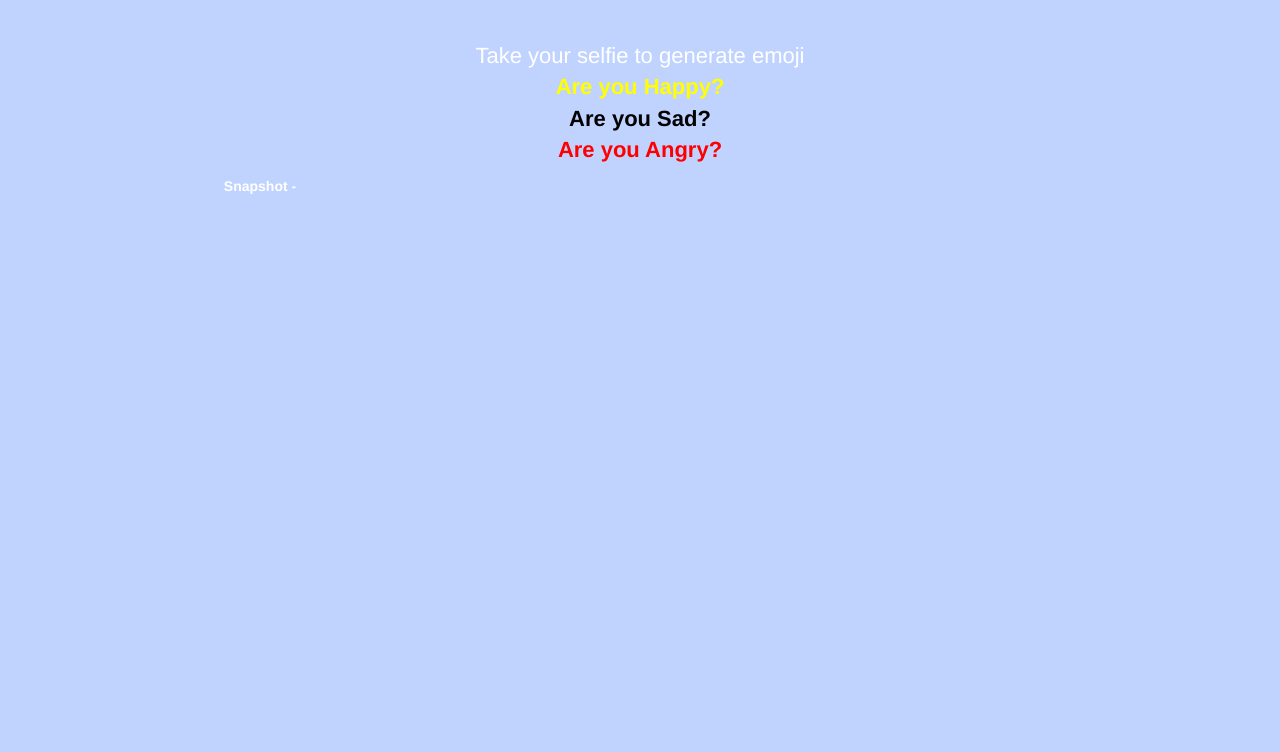
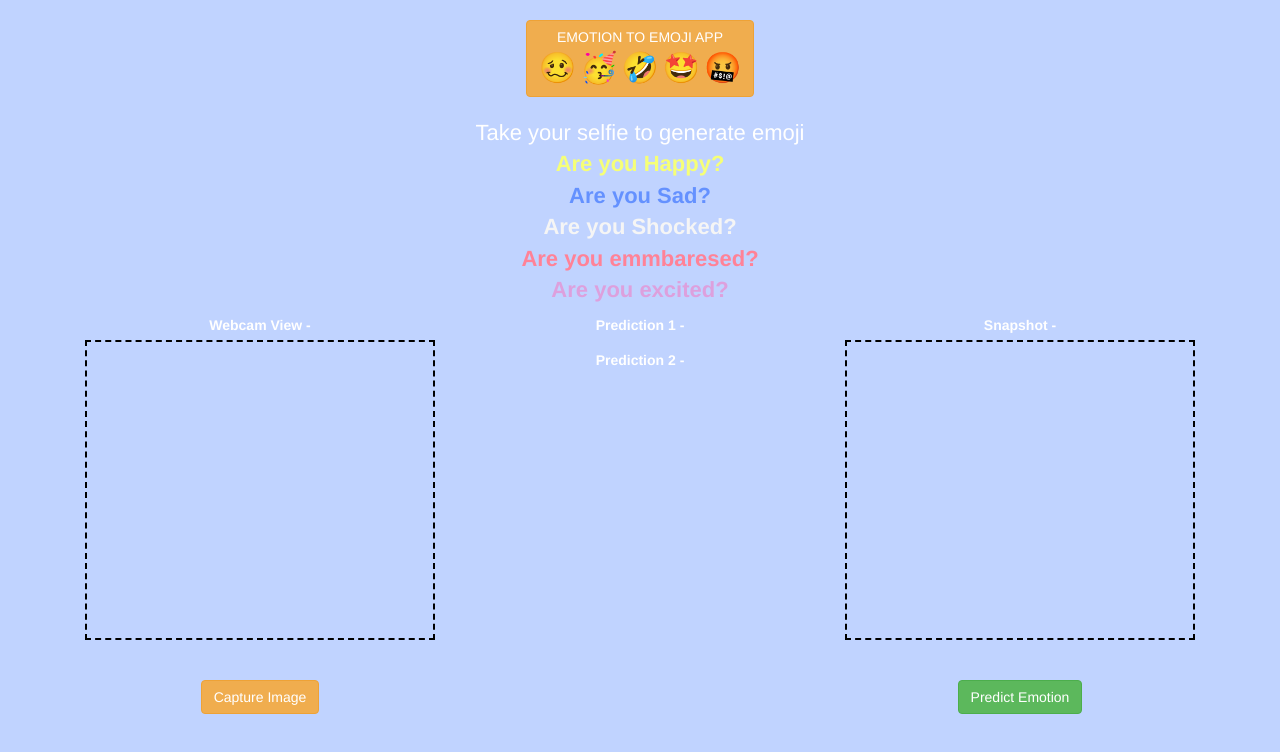
Before and after one commit to Annikatheamazing/emotion-to-emoji, a plain HTML site: page index.html in a window 1280 px wide. Drawn offline with nearby package versions, Linux system fonts and the light colour scheme.

Commit message:
Update index.html

```diff
--- a/index.html
+++ b/index.html
@@ -17,24 +17,54 @@
     <div class="container">
 
       <center>
+  <h3 class="btn btn-warning heading ">EMOTION TO EMOJI APP
 
+    <br>
+    <span>&#129396;</span>
+    <span>&#129395;</span>
+    <span>&#129315;</span>
+    <span>&#129321;</span>
+    <span>&#129324;</span>
+
+  </h3>
         <br><br>
 
         <p style="font-size: 22px;">Take your selfie to generate emoji
             <br>
-        <b style="color: yellow">Are you Happy?</b>
+          <b style="color: rgb(246, 255, 119)">Are you Happy?</b>
           <br>
-        <b style="color: black">Are you Sad?</b>
+          <b style="color:#6491FF    ">Are you Sad?</b>
           <br>
-        <b style="color: red">Are you Angry?</b>
+          <b style="color: whitesmoke">Are you Shocked?</b>
+          <br>
+          <b style="color: rgb(255, 130, 151)">Are you emmbaresed?</b>
+          <br>
+          <b style="color: plum">Are you excited?</b>
           <br>
         </p>
 
         <div class="col-md-4 col-sm-12 col-xs-12">
+          <label>Webcam View - </label>
+          <div id="camera"></div>
+          <br><br>
+          <button onclick="take_snapshot();" class="btn btn-warning">Capture Image</button>
+      </div>
+
+      <div class="col-md-4 col-sm-12 col-xs-12">
+          <label>Prediction 1 - </label>
+          <p class="emotion_name" id="result_emotion_name"></p>
+          <p class="emoji" id="update_emoji"></p>
+
+          <label>Prediction 2 - </label>
+          <p class="emotion_name" id="result_emotion_name2"></p>
+          <p class="emoji" id="update_emoji2"></p>
+        </div>
+
+      <div class="col-md-4 col-sm-12 col-xs-12">
           <label>Snapshot - </label>
-
+          <div id="result"></div>
           <br><br>
-
+          <button onclick="check();" class="btn btn-success">Predict Emotion</button>
          </div>
 
     </center>
```
Lines whose indentation alone changed are shown as unchanged.
